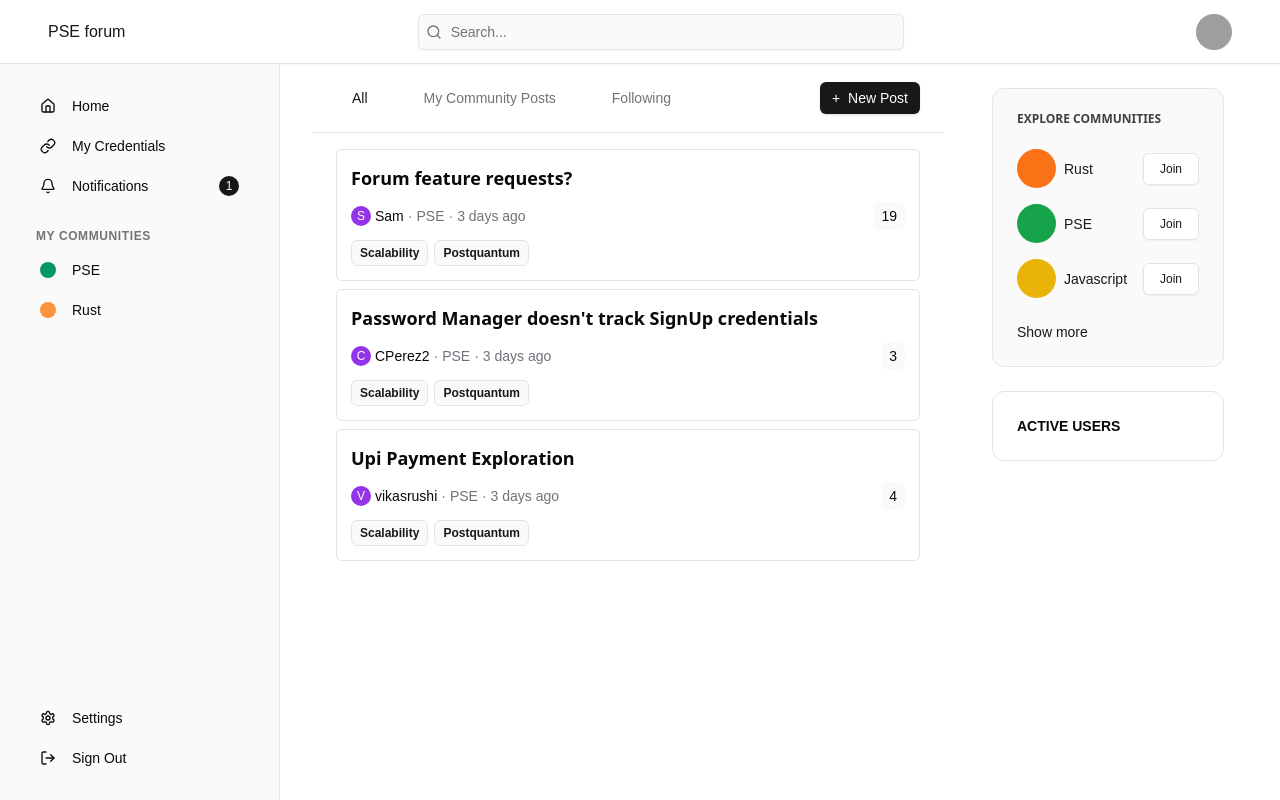
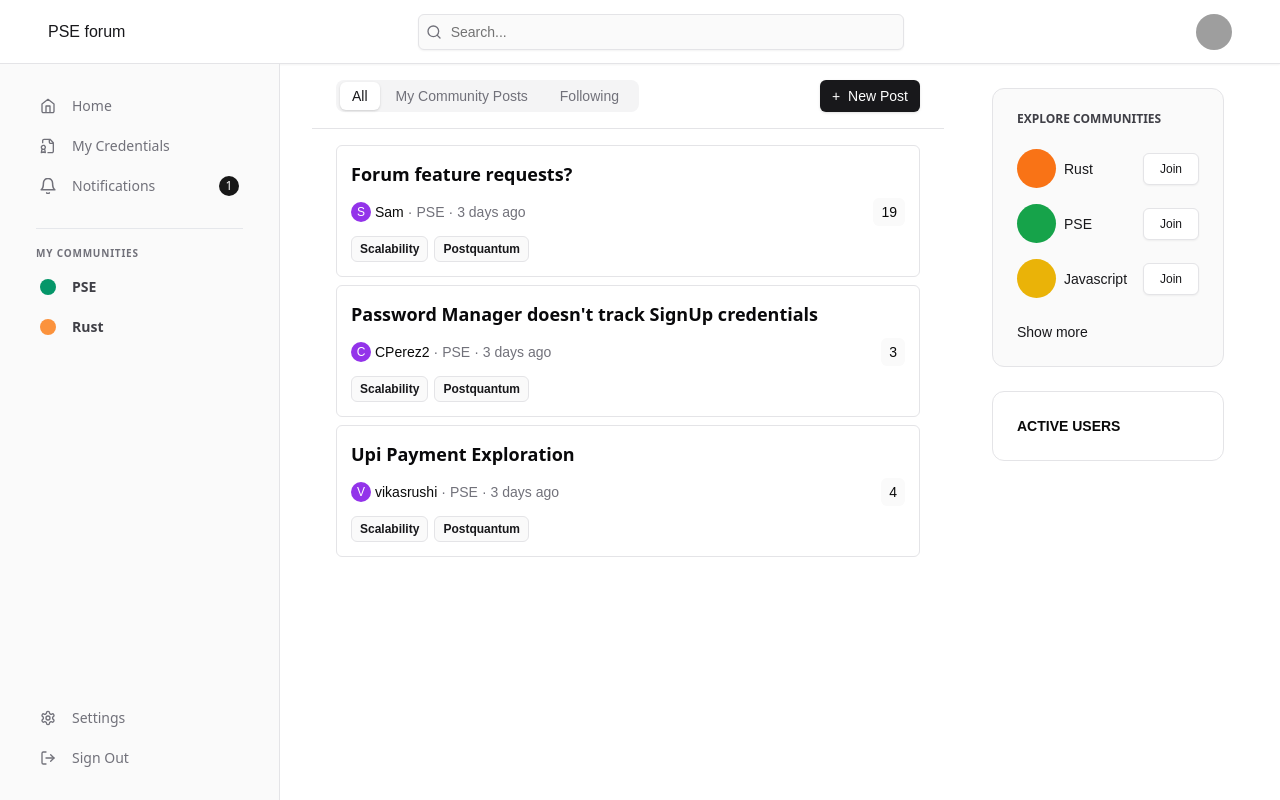
Before and after one commit to aguzmant103/pse-forum-v0, a Next.js app: page / in a window 1280 px wide. Built offline with nearby package versions, Linux system fonts and the light colour scheme; grey boxes are pictures that could not be loaded.

Commit message:
chore: pixel perfect left-sidebar and TabsContainer

```diff
--- a/app/page.tsx
+++ b/app/page.tsx
@@ -23,7 +23,7 @@ export default function ForumPage() {
             <main className="flex flex-col">
               <TabsContainer
                 activeTab={activeTab}
-                onTabChange={setActiveTab}
+                onTabChange={(tab) => setActiveTab(tab)}
               />
 
               {/* Forum Posts */}
--- /dev/null
+++ b/components/icons.tsx
@@ -0,0 +1,27 @@
+interface IconProps {
+  className?: string;
+}
+
+export function HomeIcon({ className }: IconProps) {
+  return (
+    <svg className={className} width="16" height="16" viewBox="0 0 16 16" fill="none" xmlns="http://www.w3.org/2000/svg">
+      <path d="M6 14.6666V7.99998H10V14.6666M2 5.99998L8 1.33331L14 5.99998V13.3333C14 13.6869 13.8595 14.0261 13.6095 14.2761C13.3594 14.5262 13.0203 14.6666 12.6667 14.6666H3.33333C2.97971 14.6666 2.64057 14.5262 2.39052 14.2761C2.14048 14.0261 2 13.6869 2 13.3333V5.99998Z" stroke="currentColor" strokeWidth="1.33" strokeLinecap="round" strokeLinejoin="round"/>
+    </svg>
+  )
+}
+
+export function CredentialsIcon({ className }: IconProps) {
+  return (
+    <svg className={className} width="16" height="16" viewBox="0 0 16 16" fill="none" xmlns="http://www.w3.org/2000/svg">
+      <path d="M7.99967 14.6666H11.9997C12.3533 14.6666 12.6924 14.5262 12.9425 14.2761C13.1925 14.0261 13.333 13.6869 13.333 13.3333V4.66665L9.99967 1.33331H3.99967C3.64605 1.33331 3.30691 1.47379 3.05687 1.72384C2.80682 1.97389 2.66634 2.31302 2.66634 2.66665V4.66665M9.33301 1.33331V3.99998C9.33301 4.3536 9.47348 4.69274 9.72353 4.94279C9.97358 5.19284 10.3127 5.33331 10.6663 5.33331H13.333M4.66634 11L5.33301 14.6666L3.33301 14L1.33301 14.6666L1.99967 11M3.33301 11.3333C3.59565 11.3333 3.85572 11.2816 4.09837 11.1811C4.34103 11.0806 4.5615 10.9332 4.74722 10.7475C4.93294 10.5618 5.08026 10.3413 5.18077 10.0987C5.28128 9.85603 5.33301 9.59596 5.33301 9.33331C5.33301 9.07067 5.28128 8.8106 5.18077 8.56795C5.08026 8.3253 4.93294 8.10482 4.74722 7.9191C4.5615 7.73338 4.34103 7.58606 4.09837 7.48555C3.85572 7.38504 3.59565 7.33331 3.33301 7.33331C2.80257 7.33331 2.29387 7.54403 1.91879 7.9191C1.54372 8.29417 1.33301 8.80288 1.33301 9.33331C1.33301 9.86375 1.54372 10.3725 1.91879 10.7475C2.29387 11.1226 2.80257 11.3333 3.33301 11.3333Z" stroke="currentColor" strokeWidth="1.33" strokeLinecap="round" strokeLinejoin="round"/>
+    </svg>
+  )
+}
+
+export function NotificationsIcon({ className }: IconProps) {
+  return (
+    <svg className={className} width="16" height="16" viewBox="10 13 12 14" fill="none" xmlns="http://www.w3.org/2000/svg">
+      <path d="M14.8667 26C14.9783 26.2029 15.1423 26.3722 15.3417 26.4901C15.5411 26.608 15.7684 26.6702 16 26.6702C16.2316 26.6702 16.459 26.608 16.6584 26.4901C16.8577 26.3722 17.0218 26.2029 17.1334 26M12 17.3333C12 16.2724 12.4214 15.255 13.1716 14.5049C13.9217 13.7547 14.9391 13.3333 16 13.3333C17.0609 13.3333 18.0783 13.7547 18.8284 14.5049C19.5786 15.255 20 16.2724 20 17.3333C20 22 22 23.3333 22 23.3333H10C10 23.3333 12 22 12 17.3333Z" stroke="currentColor" strokeWidth="1.33" strokeLinecap="round" strokeLinejoin="round"/>
+    </svg>
+  )
+}
--- a/components/left-sidebar.tsx
+++ b/components/left-sidebar.tsx
@@ -2,7 +2,8 @@
 
 import Link from "next/link"
 import { Button } from "@/components/ui/button"
-import { Bell, Home, Link as LinkIcon, LogOut, Settings } from "lucide-react"
+import { LogOut, Settings } from "lucide-react"
+import { HomeIcon, CredentialsIcon, NotificationsIcon } from "@/components/icons"
 
 export function LeftSidebar() {
   return (
@@ -10,20 +11,29 @@ export function LeftSidebar() {
       <div className="flex flex-col gap-6 self-stretch pt-6">
         <nav className="flex flex-col gap-1">
           <Link href="/">
-            <Button variant="ghost" className="w-full justify-start">
-              <Home className="mr-2 h-4 w-4" />
+            <Button
+              variant="ghost"
+              className="w-full justify-start text-[14px] leading-[20px] font-medium text-[#71717A] hover:text-[#18181B] font-sans"
+            >
+              <HomeIcon className="mr-2 h-4 w-4" />
               Home
             </Button>
           </Link>
           <Link href="/credentials">
-            <Button variant="ghost" className="w-full justify-start">
-              <LinkIcon className="mr-2 h-4 w-4" />
+            <Button
+              variant="ghost"
+              className="w-full justify-start text-[14px] leading-[20px] font-medium text-[#71717A] hover:text-[#18181B] font-sans"
+            >
+              <CredentialsIcon className="mr-2 h-4 w-4" />
               My Credentials
             </Button>
           </Link>
           <Link href="/notifications">
-            <Button variant="ghost" className="w-full justify-start">
-              <Bell className="mr-2 h-4 w-4" />
+            <Button
+              variant="ghost"
+              className="w-full justify-start text-[14px] leading-[20px] font-medium text-[#71717A] hover:text-[#18181B] font-sans"
+            >
+              <NotificationsIcon className="mr-2 h-4 w-4" />
               Notifications
               <span className="ml-auto bg-primary text-primary-foreground rounded-full w-5 h-5 text-xs flex items-center justify-center">
                 1
@@ -32,17 +42,27 @@ export function LeftSidebar() {
           </Link>
         </nav>
 
+        <div className="flex flex-col gap-4 self-stretch">
+          <div className="h-[1px] bg-[#E5E7EB] w-[207.502px] mx-auto" />
           <div className="space-y-2">
-          <h2 className="text-xs font-semibold text-muted-foreground tracking-wider px-3">MY COMMUNITIES</h2>
+            <h2 className="text-[10px] font-semibold text-[#71717A] tracking-[0.8px] leading-4 overflow-hidden text-ellipsis px-3 font-sans">
+              MY COMMUNITIES
+            </h2>
             <div className="flex flex-col gap-1">
               <Link href="/pse">
-              <Button variant="ghost" className="w-full justify-start">
+                <Button
+                  variant="ghost"
+                  className="w-full justify-start text-[14px] leading-[14px] font-semibold text-[#3F3F46] hover:text-[#18181B] font-sans overflow-hidden text-ellipsis"
+                >
                   <span className="mr-2 h-4 w-4 rounded-full bg-emerald-600" />
                   PSE
                 </Button>
               </Link>
               <Link href="/rust">
-              <Button variant="ghost" className="w-full justify-start">
+                <Button
+                  variant="ghost"
+                  className="w-full justify-start text-[14px] leading-[14px] font-semibold text-[#3F3F46] hover:text-[#18181B] font-sans overflow-hidden text-ellipsis"
+                >
                   <span className="mr-2 h-4 w-4 rounded-full bg-orange-400" />
                   Rust
                 </Button>
@@ -50,16 +70,23 @@ export function LeftSidebar() {
             </div>
           </div>
         </div>
+      </div>
 
       <div className="flex flex-col gap-1 self-stretch pb-6">
         <Link href="/settings">
-          <Button variant="ghost" className="w-full justify-start">
+          <Button
+            variant="ghost"
+            className="w-full justify-start text-[14px] leading-[20px] font-medium text-[#71717A] hover:text-[#18181B] font-sans"
+          >
             <Settings className="mr-2 h-4 w-4" />
             Settings
           </Button>
         </Link>
         <Link href="/sign-out">
-          <Button variant="ghost" className="w-full justify-start">
+          <Button
+            variant="ghost"
+            className="w-full justify-start text-[14px] leading-[20px] font-medium text-[#71717A] hover:text-[#18181B] font-sans"
+          >
             <LogOut className="mr-2 h-4 w-4" />
             Sign Out
           </Button>
--- a/components/tabs-container.tsx
+++ b/components/tabs-container.tsx
@@ -10,25 +10,34 @@ interface TabsContainerProps {
 
 export function TabsContainer({ activeTab, onTabChange }: TabsContainerProps) {
   return (
-    <div className="flex items-center justify-between px-6 py-4 border-b">
-      <div className="flex items-center gap-6">
+    <div className="flex items-center justify-between px-6 py-4 border-b border-[#E4E4E7]">
+      <div className="flex h-8 max-h-8 p-1 items-center rounded-lg bg-[#F4F4F5] backdrop-blur-[4px]">
         <Button
           variant="ghost"
-          className={`text-sm font-medium ${activeTab === 'all' ? 'text-primary' : 'text-muted-foreground'}`}
+          className={`flex justify-center items-center gap-2 h-auto
+            ${activeTab === 'all'
+              ? 'bg-white text-[#18181B] px-3 py-1 rounded-md shadow-[0px_1px_3px_0px_rgba(0,0,0,0.10),0px_1px_2px_0px_rgba(0,0,0,0.06)]'
+              : 'text-[#71717A]'}`}
           onClick={() => onTabChange('all')}
         >
           All
         </Button>
         <Button
           variant="ghost"
-          className={`text-sm font-medium ${activeTab === 'community' ? 'text-primary' : 'text-muted-foreground'}`}
+          className={`flex justify-center items-center gap-2 h-auto
+            ${activeTab === 'community'
+              ? 'bg-white text-[#18181B] px-3 py-1 rounded-md shadow-[0px_1px_3px_0px_rgba(0,0,0,0.10),0px_1px_2px_0px_rgba(0,0,0,0.06)]'
+              : 'text-[#71717A]'}`}
           onClick={() => onTabChange('community')}
         >
           My Community Posts
         </Button>
         <Button
           variant="ghost"
-          className={`text-sm font-medium ${activeTab === 'following' ? 'text-primary' : 'text-muted-foreground'}`}
+          className={`flex justify-center items-center gap-2 h-auto
+            ${activeTab === 'following'
+              ? 'bg-white text-[#18181B] px-3 py-1 rounded-md shadow-[0px_1px_3px_0px_rgba(0,0,0,0.10),0px_1px_2px_0px_rgba(0,0,0,0.06)]'
+              : 'text-[#71717A]'}`}
           onClick={() => onTabChange('following')}
         >
           Following
```
Lines whose indentation alone changed are shown as unchanged.
